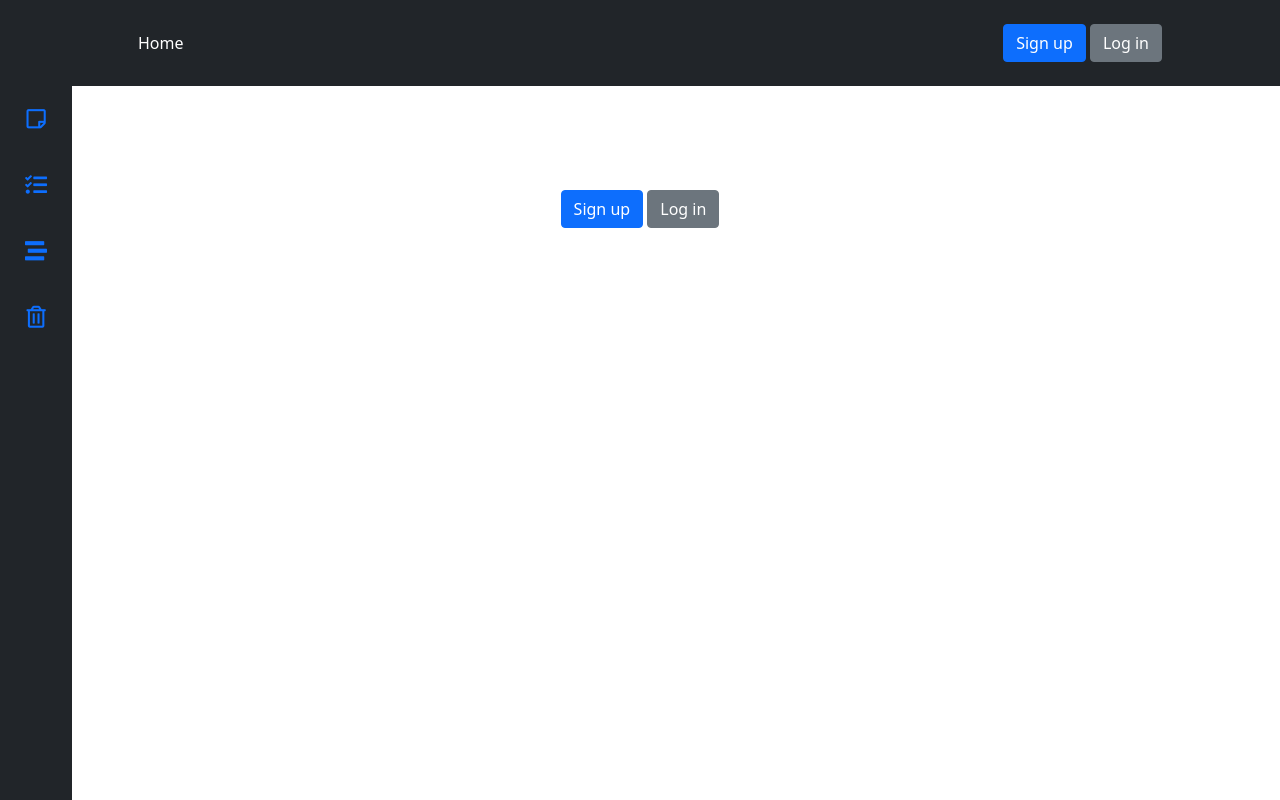
After one commit to PashaKopka/remind, a Django app: template templates/main/trash.html in a window 1280 px wide. The commit adds this page. Run offline with Django 3.2, Linux system fonts and the light colour scheme; the template is opened without the code that fills it, so the values that code supplies are empty; some libraries are stand-ins or nearby versions.

Commit message:
[new feature] done log out from user account, new frontend for notes, lists, projects and trash

```diff
--- a/remind/settings.py
+++ b/remind/settings.py
@@ -31,7 +31,6 @@ ALLOWED_HOSTS = ['opchika.pythonanywhere.com', '127.0.0.1']
 
 INSTALLED_APPS = [
     'home',
-    'user_page',
     'main',
 
     'django.contrib.admin',
--- a/static/main/main.css
+++ b/static/main/main.css
@@ -54,4 +54,42 @@ form#sign_up_form{
 #username{
 	font-family: arial;
 	margin-left: 20px;
+	line-height:  10px;
+	border-bottom: 1px dashed #212529;
 }
+
+#username:hover{
+	border-bottom: 1px dashed #BABBAB;
+}
+#left-bar{
+	background: #212529!important;
+	position: fixed;
+    top: 0;
+    left: 0;
+    height: 100vh;
+    padding-top: 22px;
+}
+
+.left-bar-link{
+	font-size: 22px!important;
+	height: 66px!important;
+	width: 72px!important;
+	border-radius: .5rem!important;
+	border-bottom: 0px solid #fff!important;
+	border-top-right-radius: 0!important;
+	border-bottom-right-radius: 0!important;
+}
+.left-bar-link .left-bar-link-text{
+	display: none;
+	background-color: #212529;
+	position: relative;
+	font-size: 12px;
+	left: 60px;
+	top: -35px;
+	padding: 5px 10px;
+	border-radius: .25rem;
+	color: #fff;
+}
+.left-bar-link:hover .left-bar-link-text{
+	display: inline;
+}
--- a/templates/base.html
+++ b/templates/base.html
@@ -8,6 +8,8 @@
     <link href="https://cdn.jsdelivr.net/npm/bootstrap@5.0.0-beta3/dist/css/bootstrap.min.css" rel="stylesheet"
           integrity="sha384-eOJMYsd53ii+scO/bJGFsiCZc+5NDVN2yr8+0RDqr0Ql0h+rP48ckxlpbzKgwra6" crossorigin="anonymous">
     <link href="{% static 'main/main.css' %}" rel="stylesheet">
+    <link rel="stylesheet" href="https://pro.fontawesome.com/releases/v5.10.0/css/all.css"
+          integrity="sha384-AYmEC3Yw5cVb3ZcuHtOA93w35dYTsvhLPVnYs9eStHfGJvOvKxVfELGroGkvsg+p" crossorigin="anonymous"/>
 </head>
 
 {% include 'includes/header.html' %}
--- /dev/null
+++ b/templates/base_user_page.html
@@ -0,0 +1,11 @@
+{% extends 'base.html' %}
+
+{% block content %}
+
+{% include 'includes/left_bar.html' %}
+
+{% block user_page %}
+
+{% endblock user_page %}
+
+{% endblock content %}
--- a/templates/includes/header.html
+++ b/templates/includes/header.html
@@ -13,9 +13,14 @@
 
             <div class="text-end">
                 <a href="{% url 'sign_up' %}" class="btn btn-primary my-2">Sign up</a>
-                <a href="{% url 'log_in' %}" class="btn btn-secondary my-2">Log in</a>
+                {% if request.user.is_authenticated %}
+                    <a href="{% url 'log_out' %}" class="btn btn-secondary my-2">Log out</a>
+                {% else %}
+                    <a href="{% url 'log_in' %}" class="btn btn-secondary my-2">Log in</a>
+                {% endif %}
             </div>
-            <text id="username" class="nav-link px-2 text-white">{{ request.user.username }}</text>
+            <a href="{% url 'user_page_notes' %}" id="username" class="nav-link px-2 text-white">
+                {{ request.user.username }}</a>
         </div>
     </div>
 </header>
--- /dev/null
+++ b/templates/includes/left_bar.html
@@ -0,0 +1,51 @@
+<div class="d-flex flex-column flex-shrink-0 bg-light" id="left-bar" style="width: 4.5rem;">
+    <a href="/" class="d-block p-3 link-dark text-decoration-none" title="" data-bs-toggle="tooltip"
+       data-bs-placement="right" data-bs-original-title="Icon-only">
+        <svg class="bi" width="40" height="32">
+            <use xlink:href="#bootstrap"></use>
+        </svg>
+        <span class="visually-hidden">Icon-only</span>
+    </a>
+    <ul class="nav nav-pills nav-flush flex-column mb-auto text-center">
+        <li>
+            {% if request.get_full_path == '/user_page/notes/' %}
+            <a href="{% url 'user_page_notes' %}" class="left-bar-link nav-link active py-3 border-bottom">
+                {% else %}
+                <a href="{% url 'user_page_notes' %}" class="left-bar-link nav-link py-3 border-bottom">
+                    {% endif %}
+                    <i class="far fa-sticky-note"></i>
+                    <span class="left-bar-link-text">Notes</span>
+                </a>
+        </li>
+        <li>
+            {% if request.get_full_path == '/user_page/lists/' %}
+            <a href="{% url 'user_page_lists' %}" class="left-bar-link nav-link active py-3 border-bottom">
+                {% else %}
+                <a href="{% url 'user_page_lists' %}" class="left-bar-link nav-link py-3 border-bottom">
+                    {% endif %}
+                <i class="fas fa-tasks"></i>
+                <span class="left-bar-link-text">Lists</span>
+            </a>
+        </li>
+        <li>
+            {% if request.get_full_path == '/user_page/projects/' %}
+            <a href="{% url 'user_page_projects' %}" class="left-bar-link nav-link active py-3 border-bottom">
+                {% else %}
+                <a href="{% url 'user_page_projects' %}" class="left-bar-link nav-link py-3 border-bottom">
+                    {% endif %}
+                <i class="fas fa-stream"></i>
+                <span class="left-bar-link-text">Projects</span>
+            </a>
+        </li>
+        <li>
+            {% if request.get_full_path == '/user_page/trash/' %}
+            <a href="{% url 'user_page_trash' %}" class="left-bar-link nav-link active py-3 border-bottom">
+                {% else %}
+                <a href="{% url 'user_page_trash' %}" class="left-bar-link nav-link py-3 border-bottom">
+                    {% endif %}
+                <i class="far fa-trash-alt"></i>
+                <span class="left-bar-link-text">Trash</span>
+            </a>
+        </li>
+    </ul>
+</div>
--- /dev/null
+++ b/templates/main/trash.html
@@ -0,0 +1,23 @@
+{% extends 'base_user_page.html' %}
+{% load static %}
+
+{% block user_page %}
+
+<body class="vsc-initialized">
+
+<main>
+
+    <section class="py-5 text-center container">
+        <div class="row py-lg-5">
+            <div class="col-lg-6 col-md-8 mx-auto">
+                <a href="sign_up/" class="btn btn-primary my-2">Sign up</a>
+                <a href="log_in/" class="btn btn-secondary my-2">Log in</a>
+            </div>
+        </div>
+    </section>
+
+</main>
+
+</body>
+
+{% endblock user_page %}
```
Also changed, not shown: main/urls.py (+8 -1 lines), main/views.py (+35 -2 lines), templates/main/lists.html (added, +23 -0 lines), templates/main/new_post.html (deleted, +0 -43 lines), templates/main/notes.html (added, +23 -0 lines), templates/main/post_detail.html (deleted, +0 -86 lines), templates/main/projects.html (added, +23 -0 lines).
